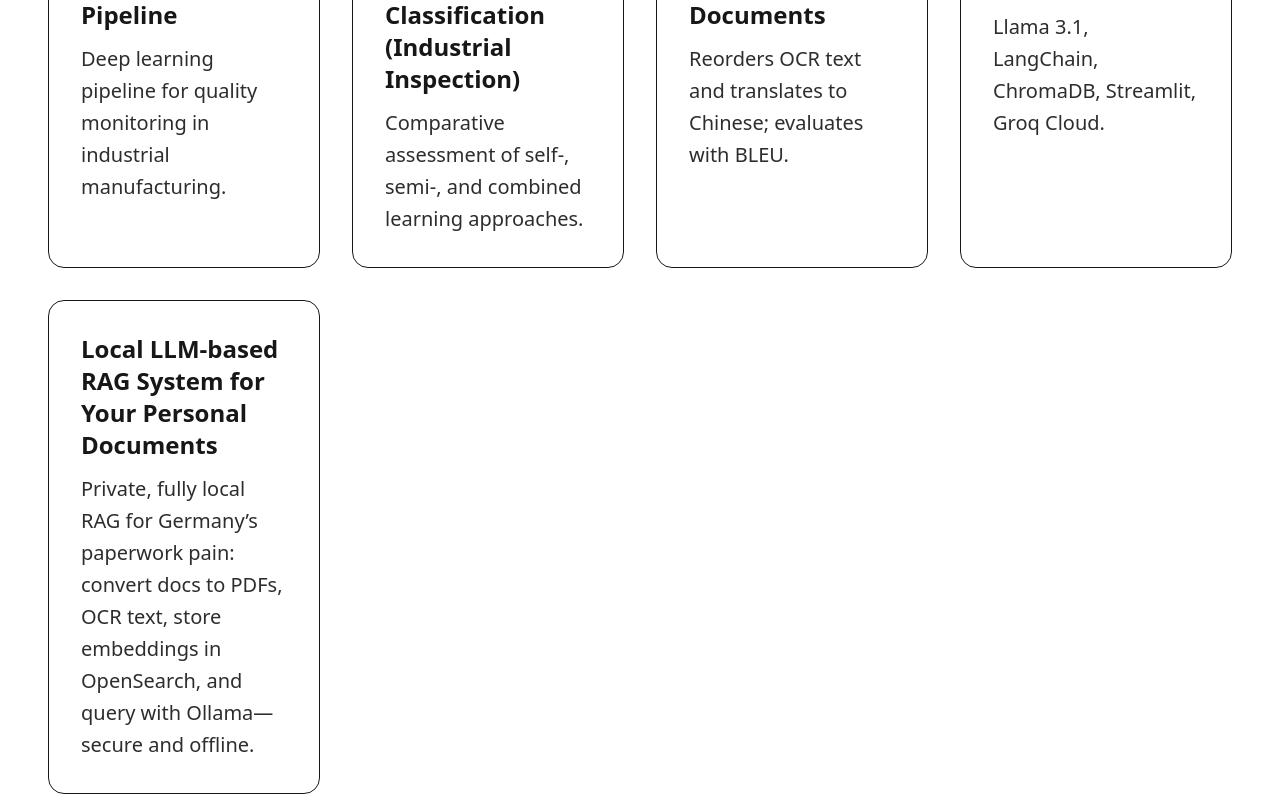
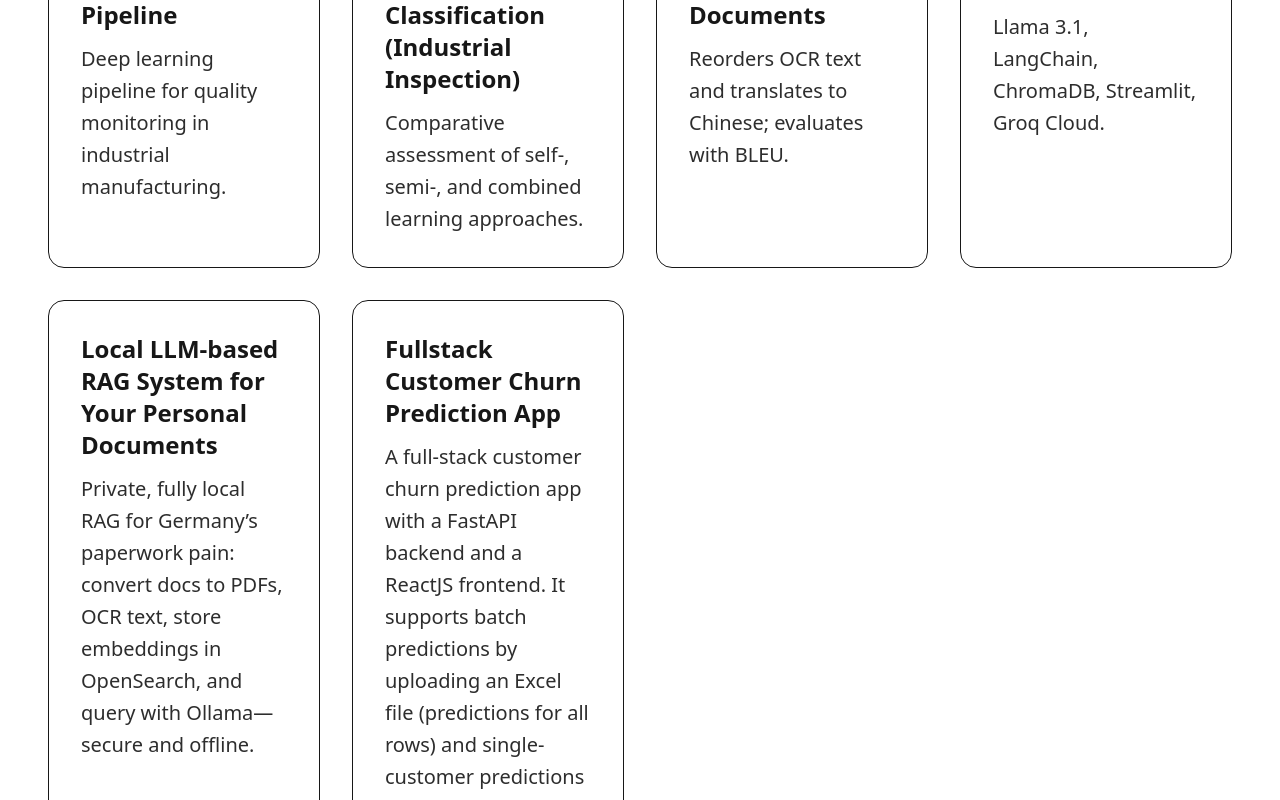
Before and after one commit to uddipan77/portfolio_Uddipan, a Next.js app in the folder site/: page / in a window 1280 px wide. Shown: the part 1701-2501 px from the top of the page. Built offline with nearby package versions, Linux system fonts and the light colour scheme.

Commit message:
adding churn project

```diff
--- a/site/app/page.tsx
+++ b/site/app/page.tsx
@@ -306,6 +306,11 @@ export default function Page() {
               desc:  "Private, fully local RAG for Germany’s paperwork pain: convert docs to PDFs, OCR text, store embeddings in OpenSearch, and query with Ollama—secure and offline.",
               link: "https://github.com/uddipan77/local_rag_talk_with_your_docs/tree/main",
           },
+          {
+              name: "Fullstack Customer Churn Prediction App",
+              desc:  "A full-stack customer churn prediction app with a FastAPI backend and a ReactJS frontend. It supports batch predictions by uploading an Excel file (predictions for all rows) and single-customer predictions via a simple form. You can choose from multiple trained models (KNN, SVM, Random Forest, Logistic Regression, Decision Tree, AdaBoost) to run your predictions.",
+              link: "https://github.com/uddipan77/fullstack_customer_churn",
+          },
           ].map((p) => (
             <a
               key={p.name}
```
